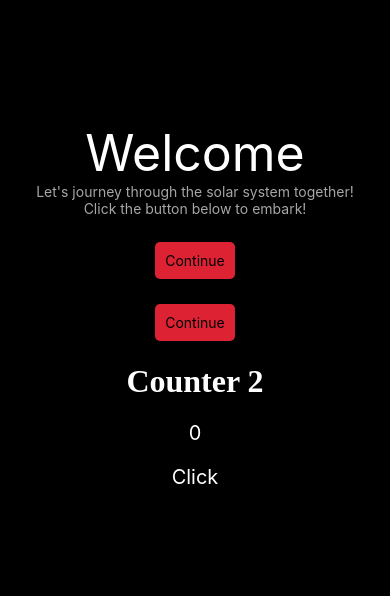
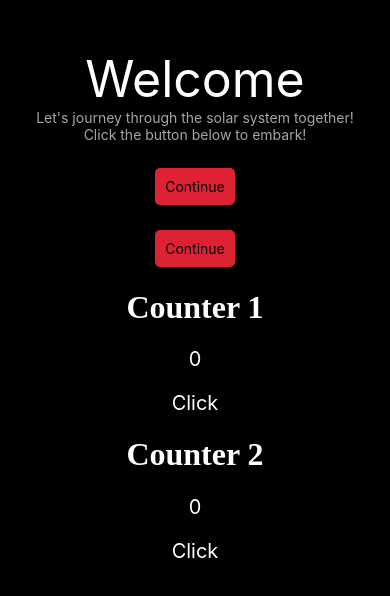
Before and after one commit to Aixufey/TDS200-Xplatform, a React Native app: screen / in a window 390 px wide. Shown: the part 116-712 px from the top of the page. Built offline with nearby package versions, Linux system fonts and the light colour scheme.

Commit message:
Demo of HOC to handle state for multiple components.

```diff
--- a/AppSpace.tsx
+++ b/AppSpace.tsx
@@ -38,7 +38,7 @@ export default function () {
                 onPress={handlePress}
                 style={styles.button}
             />
-            {/* <Counter1 /> */}
+            <Counter1 />
             <Counter2 />
         </View>
     )
--- a/components/Counter1.tsx
+++ b/components/Counter1.tsx
@@ -1,5 +1,5 @@
-import { useState } from "react";
 import { Pressable, View, Text } from "react-native";
+import HOC from "../laboratory/lab2/hard/HOC";
 
 
 
@@ -7,13 +7,11 @@ import { Pressable, View, Text } from "react-native";
 
 
 
-
-
-function Counter1() {
-    const [counter, setCounter] = useState<number>(0)
-    const handlePress = () => {
-        setCounter(counter + 1)
-    }
+type OGComponentProps = {
+    counter?: number,
+    handlePress?: () => void
+}
+const Counter1: React.FC<OGComponentProps> = ({ counter, handlePress}) => {
     return (
         <View style={{
             width: 200,
@@ -31,4 +29,4 @@ function Counter1() {
     )
 }
 
-export default Counter1
+export default HOC(Counter1)
```
